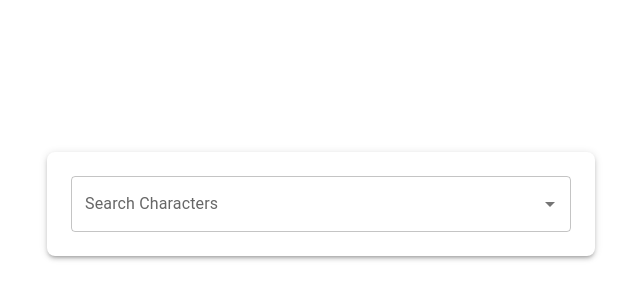
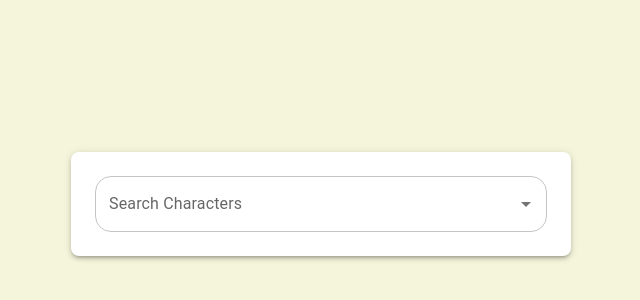
Before and after one commit to burakbayar95/RickandMorty, a React (Create React App) app in the folder rick/: page / in a window 1280 px wide. Shown: the part 196-496 px from the top of the page, without its empty margins (319-959 px from the left). Built offline with nearby package versions, Linux system fonts and the light colour scheme.

Commit message:
visiual fix

```diff
--- a/rick/src/App.js
+++ b/rick/src/App.js
@@ -1,11 +1,23 @@
 import logo from './logo.svg';
 import './App.css';
 import AutocompleteAsync from '../src/components/AutocompleteAsync.tsx';
+import { createTheme, ThemeProvider } from '@mui/material/styles';
+import { CssBaseline } from '@mui/material';
+const theme = createTheme({
+  palette: {
+    background: {
+      default: 'beige'
+    }
+  }
+});
 
 function App() {
   return (
     <>
-    <AutocompleteAsync/>
+      <ThemeProvider theme={theme}>
+      <CssBaseline />
+        <AutocompleteAsync />
+      </ThemeProvider>
     </>
   );
 }
--- a/rick/src/components/AutocompleteAsync.tsx
+++ b/rick/src/components/AutocompleteAsync.tsx
@@ -85,6 +85,10 @@
           }}
           renderInput={(params) => (
             <TextField
+            sx={{
+              '& .MuiOutlinedInput-root': {
+                borderRadius: '16px' // Tüm kenarlar için 16px yuvarlaklık
+              }}}
               {...params}
               label="Search Characters"
               variant="outlined"
```
